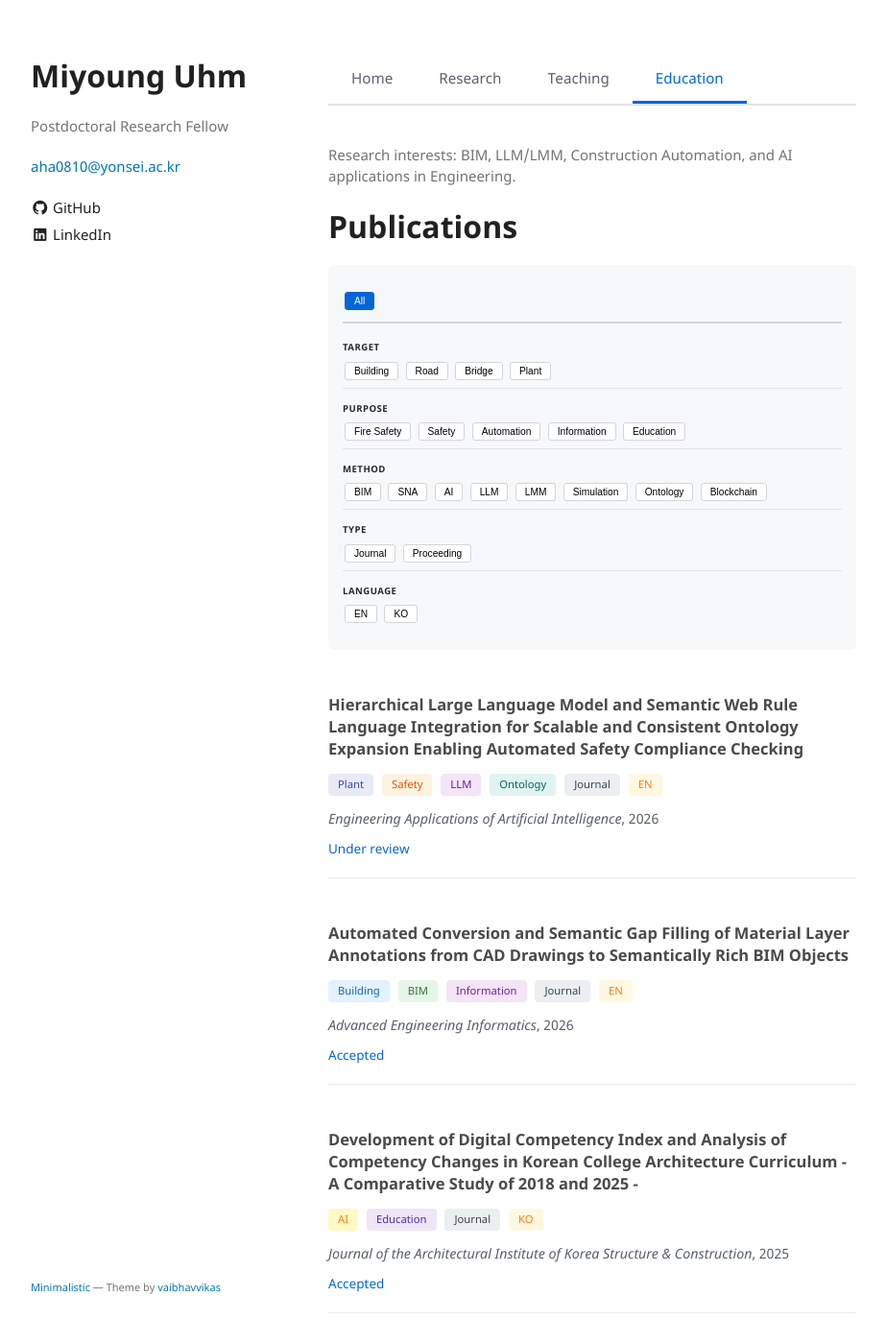
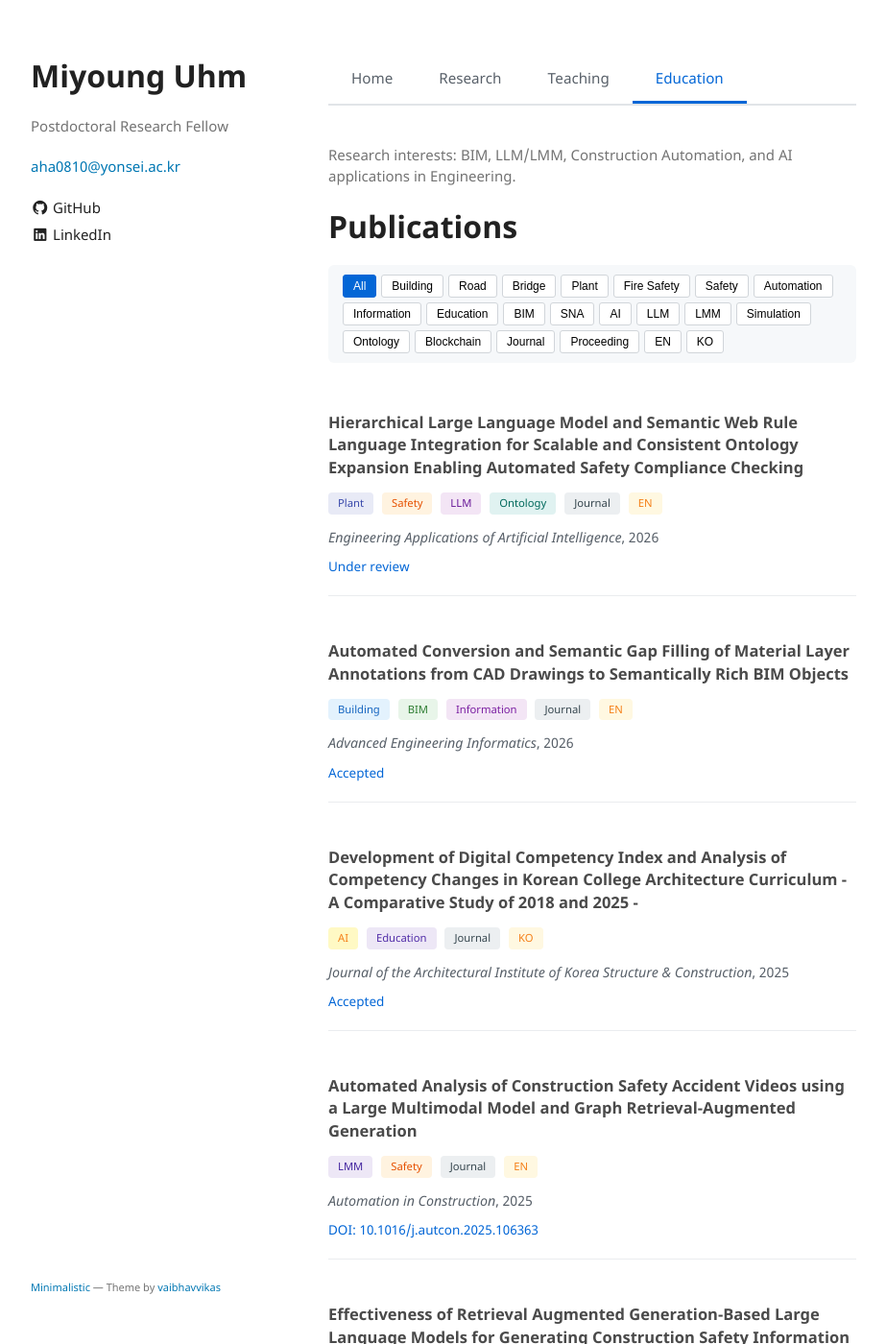
Before and after one commit to aha-251226/home, a Jekyll site: the page built from index.md, in a window 1280 px wide and 1400 px high. Shown: the whole window at 96% size, without its empty margins (178-1101 px from the left). Built offline with Jekyll 4.4.1, drawn with Linux system fonts in a browser that asks for light colours; part of the change alters nothing that is shown.

Commit message:
Flatten filter layout - remove categories

```diff
--- a/index.md
+++ b/index.md
@@ -29,44 +29,20 @@ layout: default
   border-bottom-color: #0366d6;
 }
 
-/* 필터 섹션 - 크기 축소 */
+/* 필터 섹션 - 단순화 */
 .filter-section {
-  margin: 15px 0;
-  padding: 12px 15px;
+  margin: 15px 0 30px 0;
+  padding: 10px 15px;
   background: #f6f8fa;
   border-radius: 6px;
-  font-size: 0.85em;
-}
-
-/* 필터 그룹 - 간격 축소 */
-.filter-group {
-  margin: 8px 0;
-  padding: 6px 0;
-  border-bottom: 1px solid #e1e4e8;
-}
-
-.filter-group:last-child {
-  border-bottom: none;
-}
-
-.filter-group:first-child {
-  border-bottom: 2px solid #d1d5da;
-  padding-bottom: 10px;
-  margin-bottom: 12px;
-}
-
-.filter-group-title {
-  font-size: 0.75em;
-  font-weight: 600;
-  color: #24292e;
-  margin-bottom: 5px;
-  text-transform: uppercase;
-  letter-spacing: 0.5px;
+  display: flex;
+  flex-wrap: wrap;
+  gap: 5px;
+  align-items: center;
 }
 
 .tag-btn {
-  padding: 3px 9px;
-  margin: 2px;
+  padding: 4px 10px;
   border: 1px solid #d1d5da;
   background: white;
   cursor: pointer;
@@ -162,17 +138,13 @@ layout: default
 }
 
 @media (max-width: 768px) {
+  .filter-section {
+    padding: 8px 10px;
+  }
+
   .tag-btn {
     font-size: 0.75em;
     padding: 3px 8px;
-  }
-
-  .filter-group-title {
-    font-size: 0.7em;
-  }
-
-  .filter-section {
-    padding: 10px;
   }
 }
 </style>
@@ -189,56 +161,28 @@ Research interests: BIM, LLM/LMM, Construction Automation, and AI applications i
 # Publications
 
 <div class="filter-section">
-  <!-- All 버튼 -->
-  <div class="filter-group">
-    <button class="tag-btn active" data-tag="all" data-group="all">All</button>
-  </div>
-
-  <!-- Target 필터 그룹 -->
-  <div class="filter-group">
-    <div class="filter-group-title">Target</div>
-    <button class="tag-btn" data-tag="Building" data-group="target">Building</button>
-    <button class="tag-btn" data-tag="Road" data-group="target">Road</button>
-    <button class="tag-btn" data-tag="Bridge" data-group="target">Bridge</button>
-    <button class="tag-btn" data-tag="Plant" data-group="target">Plant</button>
-  </div>
-
-  <!-- Purpose 필터 그룹 -->
-  <div class="filter-group">
-    <div class="filter-group-title">Purpose</div>
-    <button class="tag-btn" data-tag="Fire" data-group="purpose">Fire Safety</button>
-    <button class="tag-btn" data-tag="Safety" data-group="purpose">Safety</button>
-    <button class="tag-btn" data-tag="Automation" data-group="purpose">Automation</button>
-    <button class="tag-btn" data-tag="Information" data-group="purpose">Information</button>
-    <button class="tag-btn" data-tag="Education" data-group="purpose">Education</button>
-  </div>
-
-  <!-- Method 필터 그룹 -->
-  <div class="filter-group">
-    <div class="filter-group-title">Method</div>
-    <button class="tag-btn" data-tag="BIM" data-group="method">BIM</button>
-    <button class="tag-btn" data-tag="SNA" data-group="method">SNA</button>
-    <button class="tag-btn" data-tag="AI" data-group="method">AI</button>
-    <button class="tag-btn" data-tag="LLM" data-group="method">LLM</button>
-    <button class="tag-btn" data-tag="LMM" data-group="method">LMM</button>
-    <button class="tag-btn" data-tag="Simulation" data-group="method">Simulation</button>
-    <button class="tag-btn" data-tag="Ontology" data-group="method">Ontology</button>
-    <button class="tag-btn" data-tag="Blockchain" data-group="method">Blockchain</button>
-  </div>
-
-  <!-- Type 필터 그룹 -->
-  <div class="filter-group">
-    <div class="filter-group-title">Type</div>
-    <button class="tag-btn" data-tag="Journal" data-group="type">Journal</button>
-    <button class="tag-btn" data-tag="Proceeding" data-group="type">Proceeding</button>
-  </div>
-
-  <!-- Language 필터 그룹 -->
-  <div class="filter-group">
-    <div class="filter-group-title">Language</div>
-    <button class="tag-btn" data-tag="EN" data-group="language">EN</button>
-    <button class="tag-btn" data-tag="KO" data-group="language">KO</button>
-  </div>
+  <button class="tag-btn active" data-tag="all" data-group="all">All</button>
+  <button class="tag-btn" data-tag="Building" data-group="target">Building</button>
+  <button class="tag-btn" data-tag="Road" data-group="target">Road</button>
+  <button class="tag-btn" data-tag="Bridge" data-group="target">Bridge</button>
+  <button class="tag-btn" data-tag="Plant" data-group="target">Plant</button>
+  <button class="tag-btn" data-tag="Fire" data-group="purpose">Fire Safety</button>
+  <button class="tag-btn" data-tag="Safety" data-group="purpose">Safety</button>
+  <button class="tag-btn" data-tag="Automation" data-group="purpose">Automation</button>
+  <button class="tag-btn" data-tag="Information" data-group="purpose">Information</button>
+  <button class="tag-btn" data-tag="Education" data-group="purpose">Education</button>
+  <button class="tag-btn" data-tag="BIM" data-group="method">BIM</button>
+  <button class="tag-btn" data-tag="SNA" data-group="method">SNA</button>
+  <button class="tag-btn" data-tag="AI" data-group="method">AI</button>
+  <button class="tag-btn" data-tag="LLM" data-group="method">LLM</button>
+  <button class="tag-btn" data-tag="LMM" data-group="method">LMM</button>
+  <button class="tag-btn" data-tag="Simulation" data-group="method">Simulation</button>
+  <button class="tag-btn" data-tag="Ontology" data-group="method">Ontology</button>
+  <button class="tag-btn" data-tag="Blockchain" data-group="method">Blockchain</button>
+  <button class="tag-btn" data-tag="Journal" data-group="type">Journal</button>
+  <button class="tag-btn" data-tag="Proceeding" data-group="type">Proceeding</button>
+  <button class="tag-btn" data-tag="EN" data-group="language">EN</button>
+  <button class="tag-btn" data-tag="KO" data-group="language">KO</button>
 </div>
 
 <div class="publications">
@@ -470,7 +414,6 @@ document.addEventListener('DOMContentLoaded', function() {
   const buttons = document.querySelectorAll('.tag-btn');
   const items = document.querySelectorAll('.pub-item');
 
-  // 그룹별 활성 필터 관리
   const activeFilters = {
     all: true,
     target: new Set(),
@@ -485,7 +428,6 @@ document.addEventListener('DOMContentLoaded', function() {
       const tag = this.dataset.tag;
       const group = this.dataset.group;
 
-      // All 버튼 클릭 시
       if (group === 'all') {
         buttons.forEach(b => b.classList.remove('active'));
         this.classList.add('active');
@@ -497,11 +439,9 @@ document.addEventListener('DOMContentLoaded', function() {
         return;
       }
 
-      // All 비활성화
       activeFilters.all = false;
       document.querySelector('[data-group="all"]').classList.remove('active');
 
-      // 현재 버튼 토글
       if (this.classList.contains('active')) {
         this.classList.remove('active');
         activeFilters[group].delete(tag);
@@ -510,7 +450,6 @@ document.addEventListener('DOMContentLoaded', function() {
         activeFilters[group].add(tag);
       }
 
-      // 모든 필터가 비어있으면 All 활성화
       const hasActiveFilters = Object.keys(activeFilters).some(key =>
         key !== 'all' && activeFilters[key].size > 0
       );
@@ -535,7 +474,6 @@ document.addEventListener('DOMContentLoaded', function() {
       const itemType = item.dataset.type;
       const itemLang = item.dataset.lang;
 
-      // 각 그룹별 매칭 검사 (그룹 내 OR, 그룹 간 AND)
       const matchTarget = activeFilters.target.size === 0 ||
         [...activeFilters.target].some(t => itemTags.includes(t));
 
@@ -551,7 +489,6 @@ document.addEventListener('DOMContentLoaded', function() {
       const matchLanguage = activeFilters.language.size === 0 ||
         activeFilters.language.has(itemLang);
 
-      // 모든 조건 만족 시 표시
       if (matchTarget && matchPurpose && matchMethod && matchType && matchLanguage) {
         item.style.display = 'block';
       } else {
```
